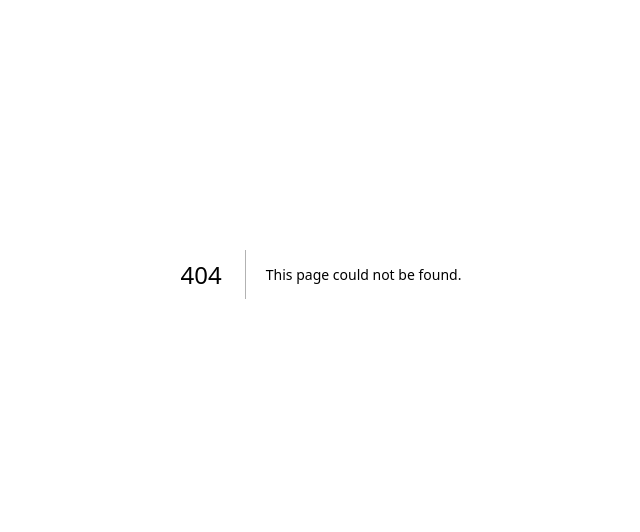
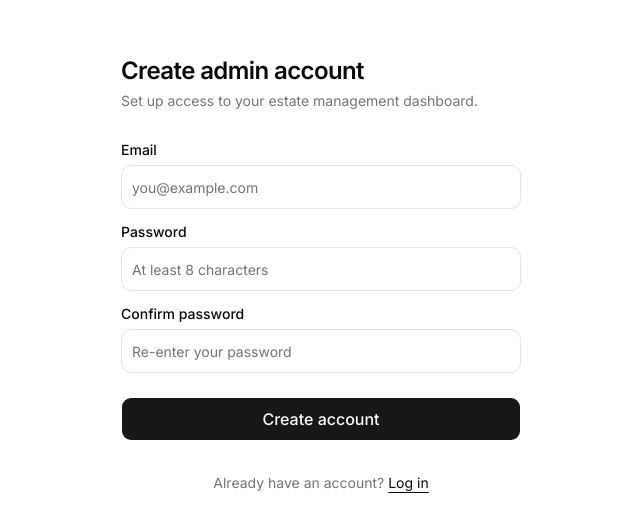
Before and after one commit to projectosb416/access-control-platform, a Next.js app: page /admin/signup in a window 1280 px wide. Before the commit this address had no page. Shown: the part 126-658 px from the top of the page, without its empty margins (319-959 px from the left). Built offline with nearby package versions, Linux system fonts and the light colour scheme.

Commit message:
feat(admin): shell and signup page (Phase 9 Admin-lite item 1)

```diff
--- /dev/null
+++ b/app/admin/layout.tsx
@@ -0,0 +1,41 @@
+import type { Metadata, Viewport } from 'next'
+
+/**
+ * Admin shell — Handheld + Desk device classes.
+ *
+ * Per docs/phase-8/device-classes.md the Admin works across two contexts:
+ *   Handheld — support-desk mode, phone in hand
+ *   Desk     — operations mode, laptop with mouse/keyboard
+ *
+ * This layout is intentionally minimal at this stage: it sets the viewport,
+ * theme, and a full-height container. Navigation, sidebar, and page chrome
+ * are added when there's more than one page to navigate between.
+ *
+ * Not a Wall surface — that's an ambient status display, separate route.
+ */
+
+export const metadata: Metadata = {
+  title: 'Admin — Access Control',
+  robots: { index: false, follow: false },
+}
+
+export const viewport: Viewport = {
+  width: 'device-width',
+  initialScale: 1,
+  themeColor: [
+    { media: '(prefers-color-scheme: light)', color: '#ffffff' },
+    { media: '(prefers-color-scheme: dark)', color: '#0a0a0a' },
+  ],
+}
+
+export default function AdminLayout({
+  children,
+}: {
+  children: React.ReactNode
+}) {
+  return (
+    <div className="bg-background text-foreground flex min-h-[100dvh] flex-col">
+      {children}
+    </div>
+  )
+}
--- /dev/null
+++ b/app/admin/signup/page.tsx
@@ -0,0 +1,214 @@
+'use client'
+
+import { useState, type FormEvent } from 'react'
+import { useRouter } from 'next/navigation'
+import Link from 'next/link'
+import { Button } from '@/components/ui/button'
+import { Input } from '@/components/ui/input'
+import { Label } from '@/components/ui/label'
+import { createClient } from '@/lib/supabase/client'
+
+/**
+ * /admin/signup
+ *
+ * Email + password signup for estate admins. On success, a Supabase auth
+ * session is created and the user is redirected to /admin (placeholder
+ * dashboard until the setup wizard exists).
+ *
+ * Email verification is intentionally OFF for v1 (see Phase 11 tracker).
+ * If Supabase is configured to require verification, this page falls
+ * through to a "check your inbox" state instead of redirecting — the code
+ * handles both without depending on the dashboard setting.
+ */
+
+const MIN_PASSWORD_LENGTH = 8
+
+export default function AdminSignupPage() {
+  const router = useRouter()
+
+  const [email, setEmail] = useState('')
+  const [password, setPassword] = useState('')
+  const [confirmPassword, setConfirmPassword] = useState('')
+  const [submitting, setSubmitting] = useState(false)
+  const [error, setError] = useState<string | null>(null)
+  const [emailSent, setEmailSent] = useState(false)
+
+  async function handleSubmit(e: FormEvent<HTMLFormElement>) {
+    e.preventDefault()
+    setError(null)
+
+    const trimmedEmail = email.trim().toLowerCase()
+
+    // Client-side validation
+    if (!trimmedEmail) {
+      setError('Please enter your email address.')
+      return
+    }
+    if (password.length < MIN_PASSWORD_LENGTH) {
+      setError(`Password must be at least ${MIN_PASSWORD_LENGTH} characters.`)
+      return
+    }
+    if (password !== confirmPassword) {
+      setError('Passwords do not match.')
+      return
+    }
+
+    setSubmitting(true)
+    try {
+      const supabase = createClient()
+      const { data, error: signUpError } = await supabase.auth.signUp({
+        email: trimmedEmail,
+        password,
+      })
+
+      if (signUpError) {
+        setError(mapSignupError(signUpError.message))
+        return
+      }
+
+      // If session exists, Supabase auto-confirmed. Redirect.
+      // If not, verification is required — show the inbox page.
+      if (data.session) {
+        router.replace('/admin')
+      } else {
+        setEmailSent(true)
+      }
+    } catch {
+      setError('Something went wrong. Please try again.')
+    } finally {
+      setSubmitting(false)
+    }
+  }
+
+  if (emailSent) {
+    return (
+      <main className="mx-auto flex w-full max-w-md flex-1 flex-col justify-center px-6 py-10">
+        <h1 className="text-2xl font-semibold tracking-tight">Check your inbox</h1>
+        <p className="text-muted-foreground mt-3 text-sm">
+          We sent a verification link to <strong>{email}</strong>. Open it to
+          activate your account, then return here to log in.
+        </p>
+        <div className="mt-6">
+          <Link
+            href="/admin/login"
+            className="text-foreground text-sm underline underline-offset-4"
+          >
+            Back to login
+          </Link>
+        </div>
+      </main>
+    )
+  }
+
+  return (
+    <main className="mx-auto flex w-full max-w-md flex-1 flex-col justify-center px-6 py-10">
+      <header className="mb-8">
+        <h1 className="text-2xl font-semibold tracking-tight">
+          Create admin account
+        </h1>
+        <p className="text-muted-foreground mt-1 text-sm">
+          Set up access to your estate management dashboard.
+        </p>
+      </header>
+
+      <form onSubmit={handleSubmit} className="flex flex-col gap-4">
+        <div className="grid gap-2">
+          <Label htmlFor="email">Email</Label>
+          <Input
+            id="email"
+            type="email"
+            value={email}
+            onChange={(e) => setEmail(e.target.value)}
+            placeholder="you@example.com"
+            autoComplete="email"
+            autoCapitalize="none"
+            autoCorrect="off"
+            spellCheck={false}
+            required
+            className="h-11"
+          />
+        </div>
+
+        <div className="grid gap-2">
+          <Label htmlFor="password">Password</Label>
+          <Input
+            id="password"
+            type="password"
+            value={password}
+            onChange={(e) => setPassword(e.target.value)}
+            placeholder={`At least ${MIN_PASSWORD_LENGTH} characters`}
+            autoComplete="new-password"
+            required
+            minLength={MIN_PASSWORD_LENGTH}
+            className="h-11"
+          />
+        </div>
+
+        <div className="grid gap-2">
+          <Label htmlFor="confirmPassword">Confirm password</Label>
+          <Input
+            id="confirmPassword"
+            type="password"
+            value={confirmPassword}
+            onChange={(e) => setConfirmPassword(e.target.value)}
+            placeholder="Re-enter your password"
+            autoComplete="new-password"
+            required
+            minLength={MIN_PASSWORD_LENGTH}
+            className="h-11"
+          />
+        </div>
+
+        {error ? (
+          <p
+            role="alert"
+            className="bg-destructive/10 text-destructive rounded-md px-3 py-2 text-sm"
+          >
+            {error}
+          </p>
+        ) : null}
+
+        <Button
+          type="submit"
+          disabled={submitting}
+          className="mt-2 h-11 w-full text-base font-medium"
+        >
+          {submitting ? 'Creating account…' : 'Create account'}
+        </Button>
+
+        <p className="text-muted-foreground mt-4 text-center text-sm">
+          Already have an account?{' '}
+          <Link
+            href="/admin/login"
+            className="text-foreground underline underline-offset-4"
+          >
+            Log in
+          </Link>
+        </p>
+      </form>
+    </main>
+  )
+}
+
+// ---------------------------------------------------------------------------
+// Error mapping. Supabase returns raw auth error strings; we translate the
+// common ones into guard-facing plain copy and fall back to a generic
+// message. Never surface a raw error to the user.
+// ---------------------------------------------------------------------------
+
+function mapSignupError(message: string): string {
+  const lower = message.toLowerCase()
+  if (lower.includes('already registered') || lower.includes('already exists')) {
+    return 'An account with this email already exists. Try logging in instead.'
+  }
+  if (lower.includes('password')) {
+    return `Password doesn't meet requirements. Use at least ${MIN_PASSWORD_LENGTH} characters.`
+  }
+  if (lower.includes('invalid email') || lower.includes('email')) {
+    return 'That email address doesn’t look right. Please check and try again.'
+  }
+  if (lower.includes('rate limit')) {
+    return 'Too many attempts. Please wait a moment and try again.'
+  }
+  return 'Could not create your account. Please try again.'
+}
```
